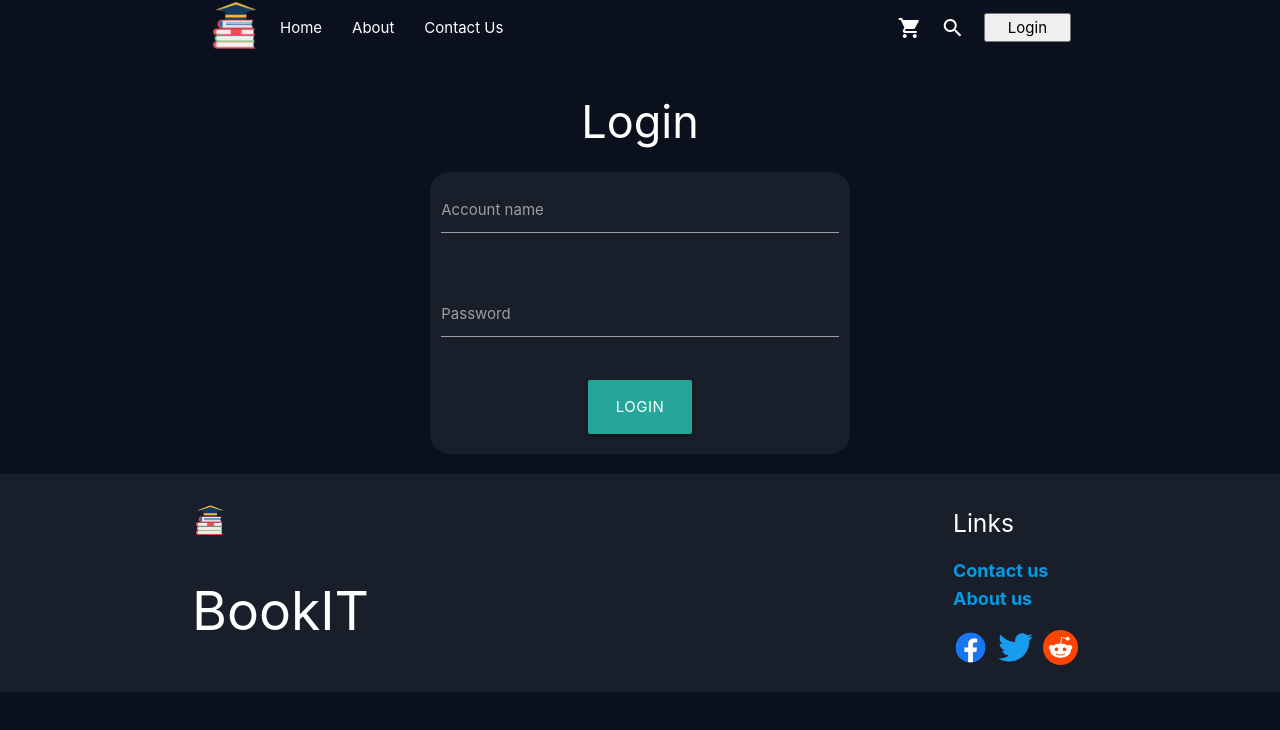
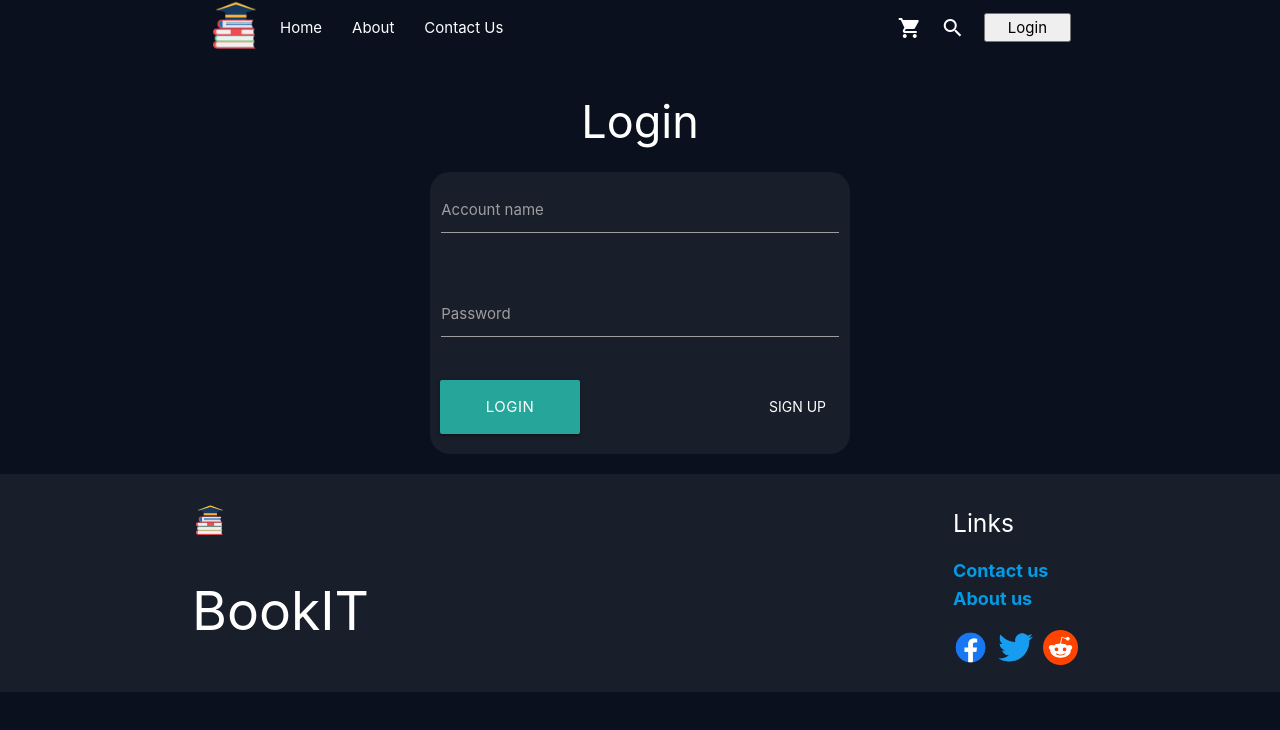
Before and after one commit to JonasSkjodt/bookit, a React (Create React App) app in the folder client/: page /login in a window 1280 px wide. Shown: the top 730 px of the page. Built offline with nearby package versions, Linux system fonts and the light colour scheme.

Commit message:
Add signup button to login page

```diff
--- a/client/src/pages/login.css
+++ b/client/src/pages/login.css
@@ -9,3 +9,13 @@
     background: #191e2b;
     border-radius: 20px;
 }
+#buttons {
+    display: flex;
+    align-items: center;
+}
+#login {
+    margin-left: 10px;
+}
+#signup {
+    color: white;
+}
--- a/client/src/pages/login.js
+++ b/client/src/pages/login.js
@@ -1,10 +1,17 @@
 import {React, useState, useEffect} from 'react';
 import './login.css';
 import useLoggedIn from '../components/Navbar/useLoggedIn';
+import { useNavigate } from 'react-router-dom';
 
 
 const LogIn = () => {
   const {loggedIn, setLoggedIn} = useLoggedIn();
+  const navigate = useNavigate();
+
+  const gotoSignUp = () => {
+    navigate("/signup", { replace: true });
+  }
+
   return (
     <div className="container login">
       <h1>Login</h1>
@@ -22,8 +29,9 @@ const LogIn = () => {
               <label for="password">Password</label>
             </div>
           </div>
-          <div className="row center-align">
-            <button type="submit" className="waves-effect waves-light btn-large" onClick={() => onSubmitForm(setLoggedIn)}>Login</button>
+          <div id="buttons" className="row">
+            <button id="login" type="submit" className="waves-effect waves-light btn-large col s4 left" onClick={() => onSubmitForm(setLoggedIn)}>Login</button>
+            <button id="signup" className="btn-flat col s3 right" onClick={gotoSignUp}>Sign up</button>
           </div>
         </form>
       </div>
```
Also changed, not shown: 1 other file (tests, documents, lock files or other folders).
